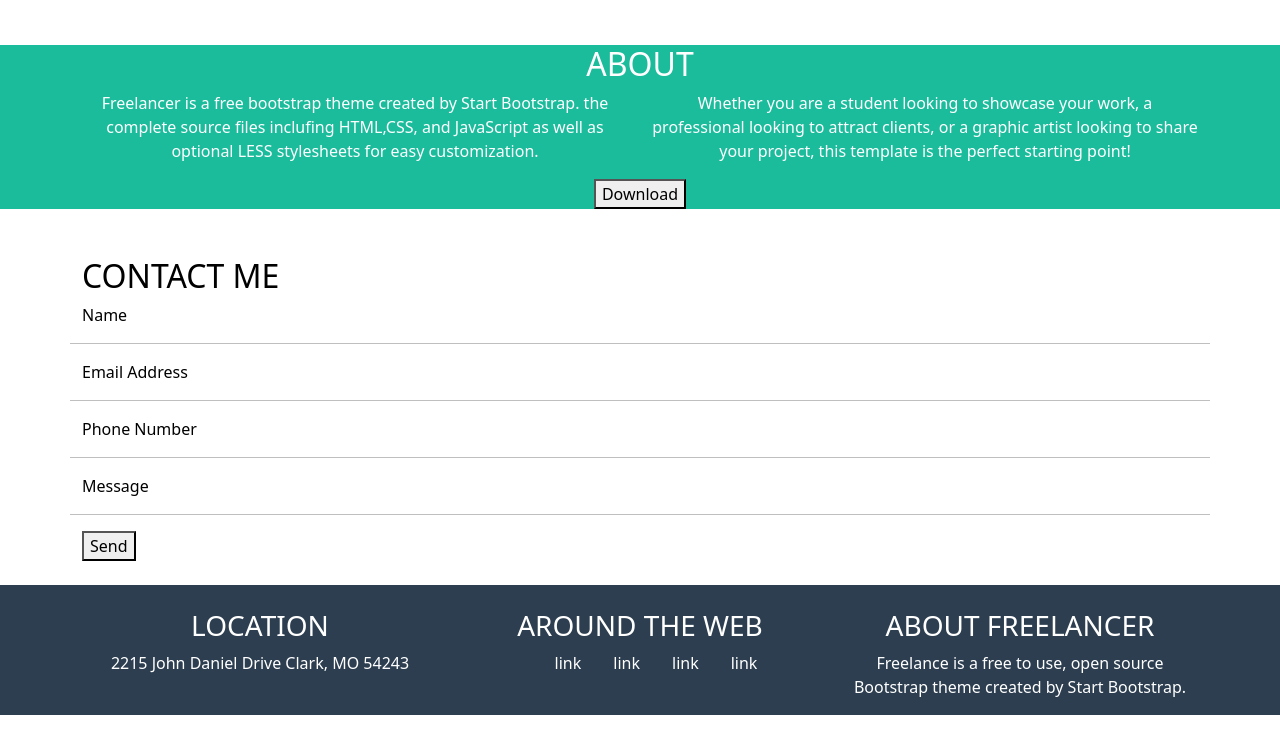
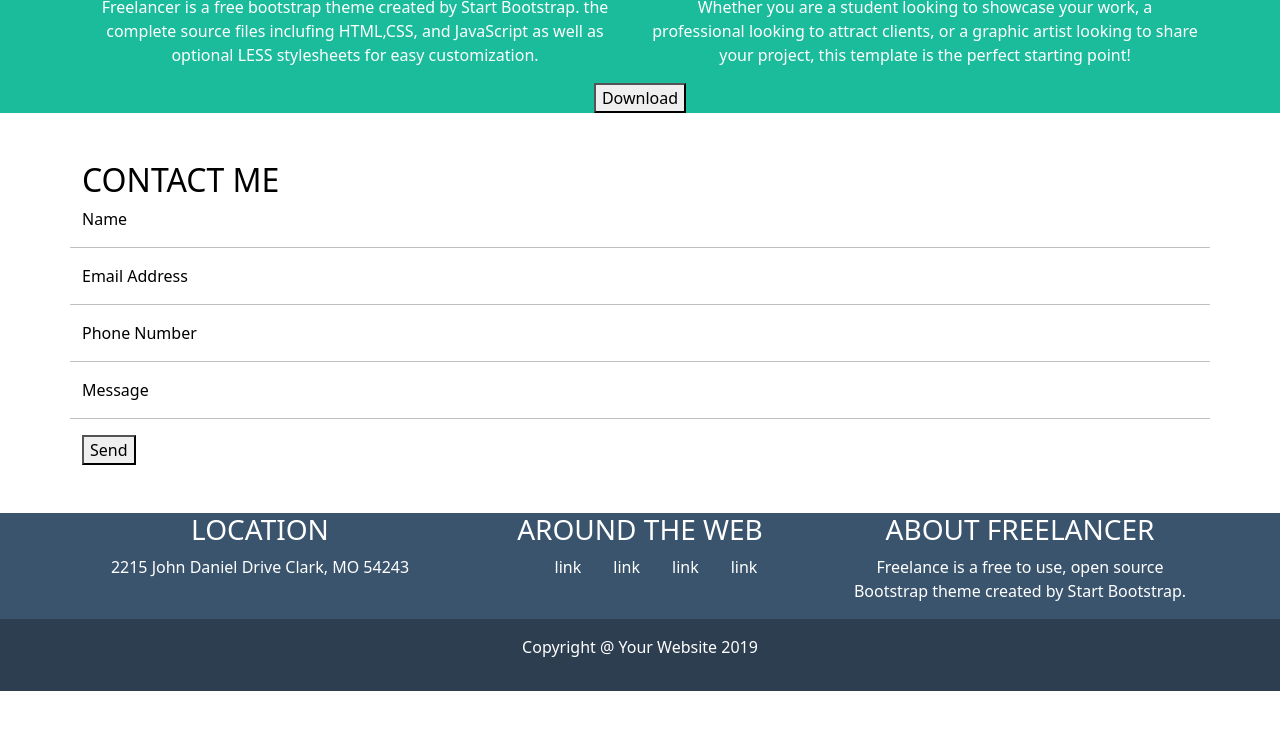
Before and after one commit to MatteoGrigoletto/html-css-bootstrap-freelancer, a plain HTML site: page index.html in a window 1280 px wide. Shown: the part 1199-1952 px from the top of the page. After the commit the page ends 1890 px from the top, so only its background shows below. Drawn offline with nearby package versions, Linux system fonts and the light colour scheme.

Commit message:
Aggiunge copyright

```diff
--- a/css/style.css
+++ b/css/style.css
@@ -2,16 +2,16 @@
 img{
     width: 100%;
 }
-section{
-    margin-bottom: 3rem;
-}
+
 /* container */
 
 .my-container-header{
     max-width: 400px;
     margin: auto;
 }
-
+main > section{
+    margin-bottom: 3rem;
+}
 /* header */
 header{
     background-color: #1abc9c;
@@ -20,8 +20,8 @@ body{
     color: white;
 }
 /* first-section */
-.first-section, footer{
-    background-color: #2c3e50;
+.first-section, .sixth-section{
+    background-color: #3a546d;
 }
 .first-section ul, .sixth-section ul{
     display: flex;
@@ -60,3 +60,7 @@ body{
 .fifth-section{
     color: black;
 }
+/* seventh-section */
+.seventh-section{
+    background-color: #2c3e50;
+}
--- a/index.html
+++ b/index.html
@@ -136,7 +136,7 @@
     <footer>
         <section class="sixth-section">
             <div class="container text-center">
-                <div class="row g-4">
+                <div class="row">
                     <div class="col-12 col-sm-4">
                         <h3>LOCATION</h3>
                         <p>2215 John Daniel Drive Clark, MO 54243</p>
@@ -161,6 +161,15 @@
                 </div>
             </div>
         </section>
+        <section class="seventh-section">
+            <div class="container">
+                <div class="row text-center">
+                    <div class="col-12 p-3">
+                        <p>Copyright @ Your Website 2019</p>
+                    </div>
+                </div>
+            </div>
+        </section>
     </footer>
 </body>
 </html>
```
